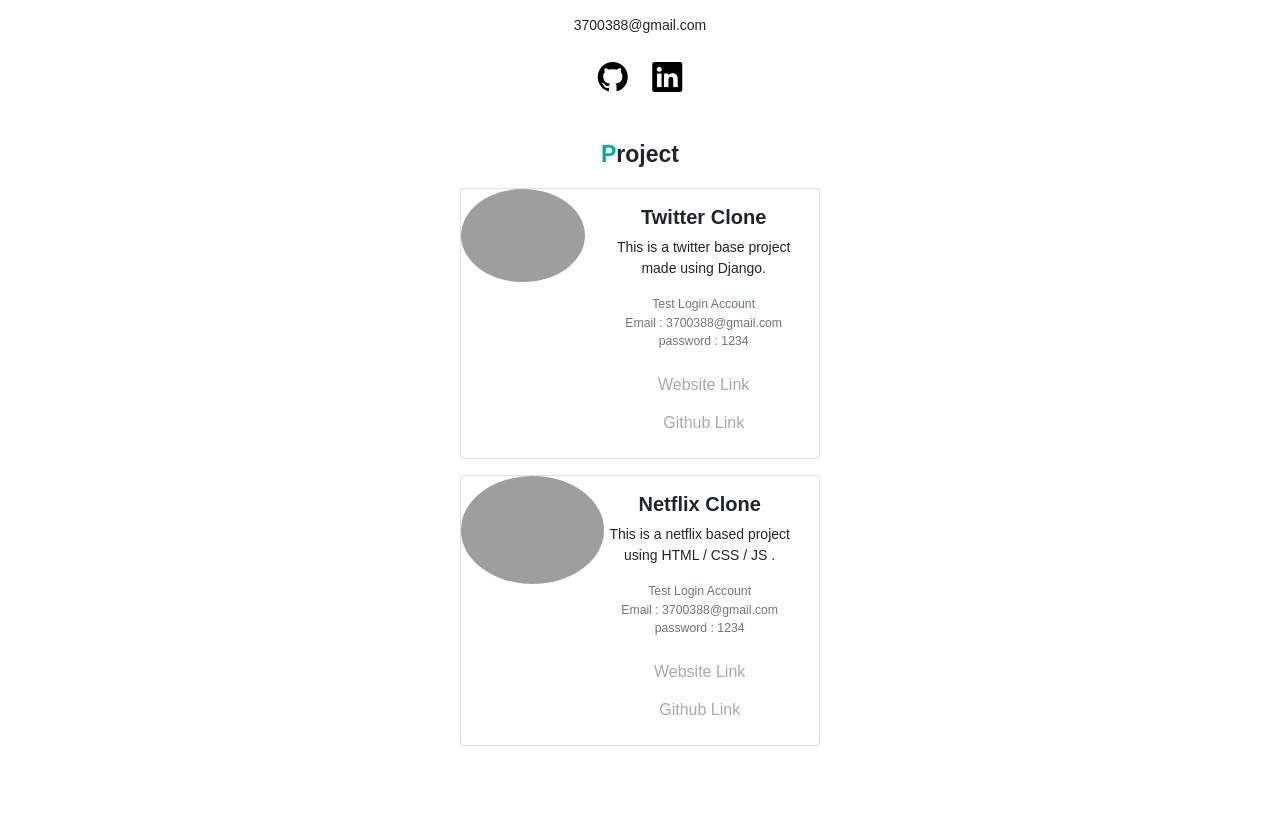
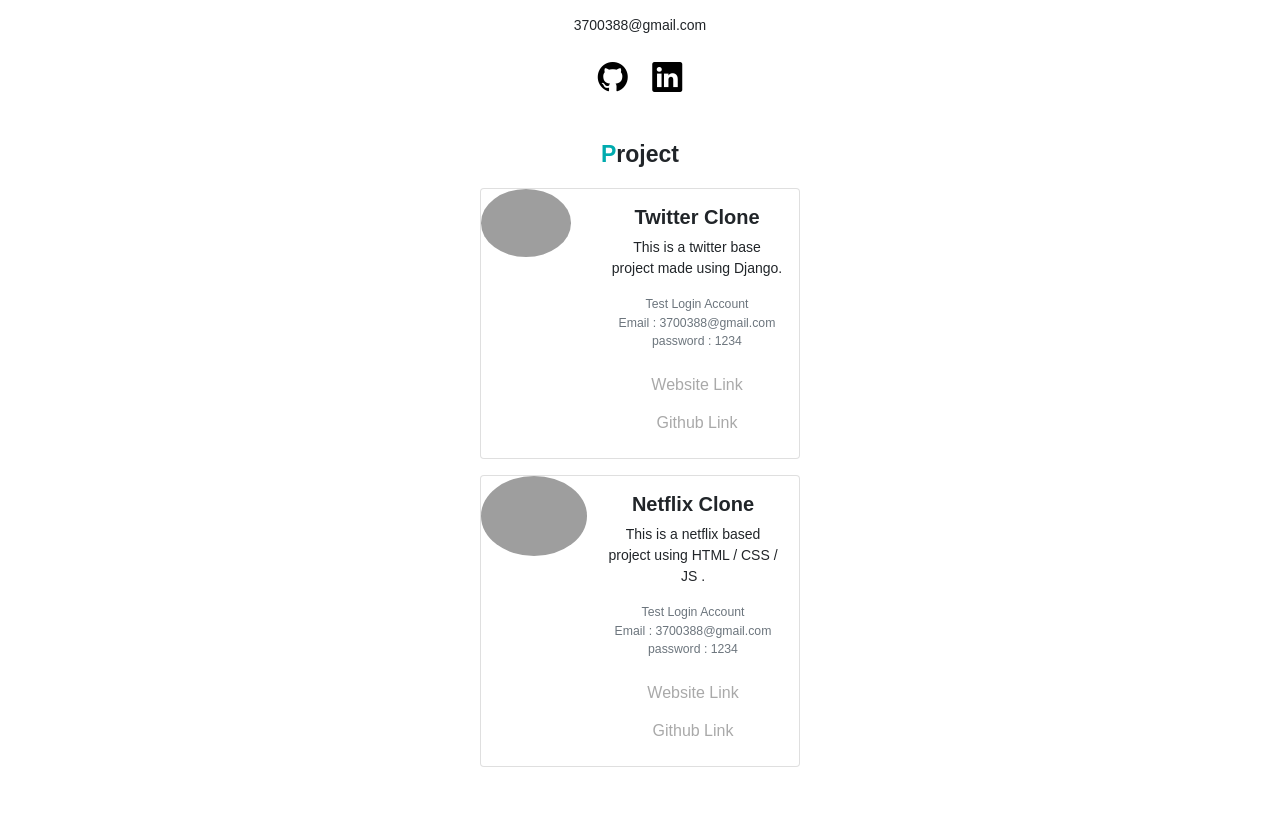
Before and after one commit to sabersunny/portfolio, a PHP site: page / in a window 1280 px wide. Shown: the part 434-1261 px from the top of the page. Before the commit the page ends 1180 px from the top, so only its background shows below. Run offline with PHP 8.4, Linux system fonts and the light colour scheme; grey boxes are pictures that could not be loaded.

Commit message:
Update style.css

```diff
--- a/style.css
+++ b/style.css
@@ -88,7 +88,7 @@
 
 #project{
     margin: 40px auto;
-    width: 90%;
+    width: 80%;
 }
 
 #project h2{
@@ -96,11 +96,7 @@
 }
 
 #project .card img{
-    width: 140%;
-}
-
-#project .card img{
-    width: 120%;
+    width: 100%;
 }
 
 #project .card-title{
```
